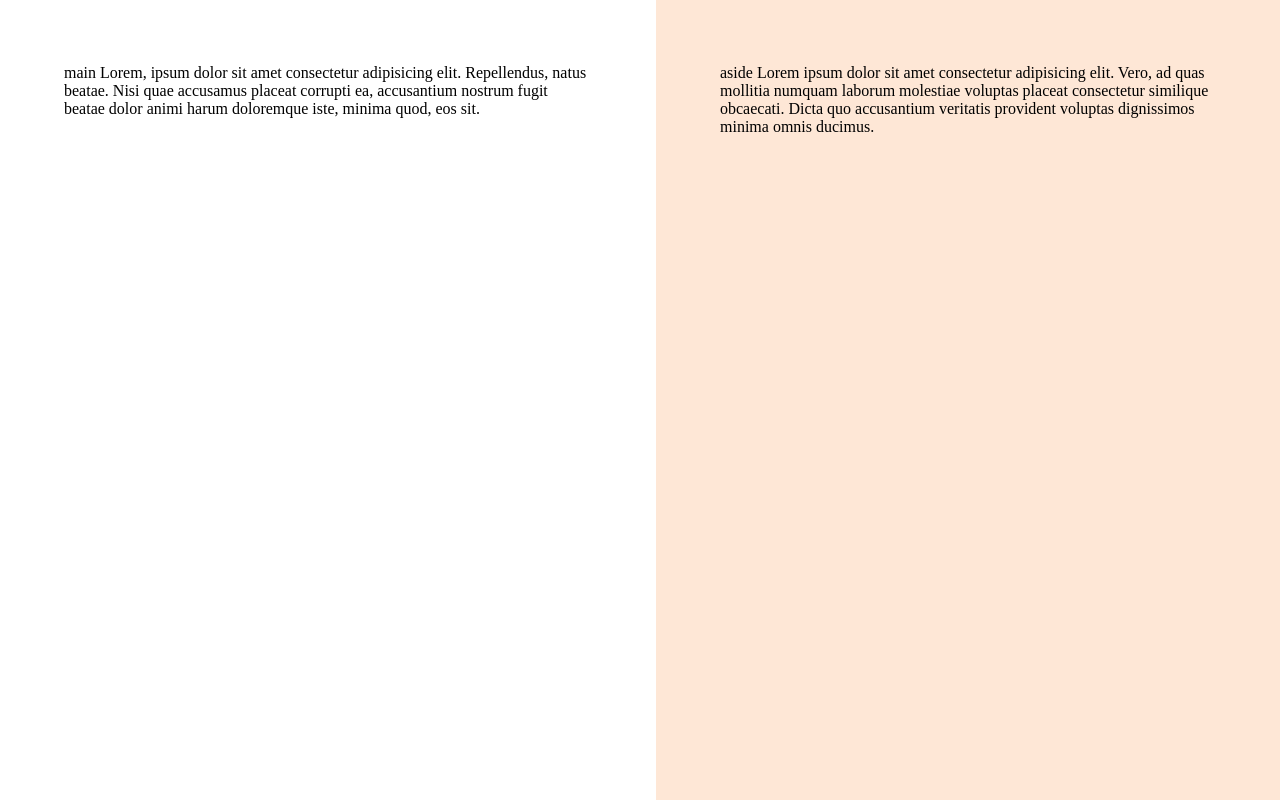
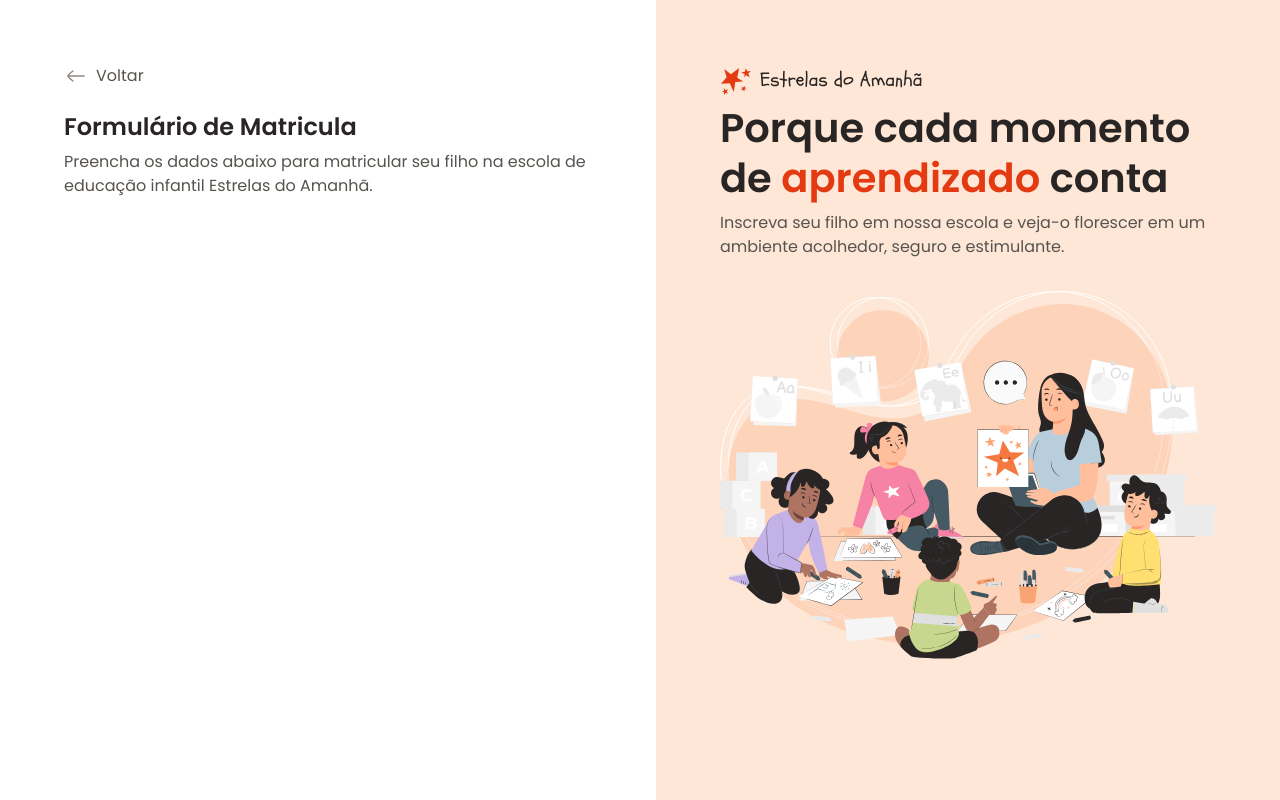
Before and after one commit to luizroquim/Formulario-de-Matricula, a plain HTML site: page index.html in a window 1280 px wide. Drawn offline with Linux system fonts and the light colour scheme.

Commit message:
Conteúdo  aside e conteúdo inicla do main

```diff
--- a/index.html
+++ b/index.html
@@ -13,13 +13,23 @@
 <body>
     <div id="app">
         <main>
-            <div class="main-container">main
-                Lorem, ipsum dolor sit amet consectetur adipisicing elit. Repellendus, natus beatae. Nisi quae accusamus placeat corrupti ea, accusantium nostrum fugit beatae dolor animi harum doloremque iste, minima quod, eos sit.
+            <div class="main-container">
+                <div class="back">
+                  <img src="assets/icons/arrow-left-02.svg" alt="ícone de voltar">
+                  <span>Voltar</span>
+                </div>
+                <h1>Formulário de Matricula</h1>
+                <p>Preencha os dados abaixo para matricular seu filho na escola de educação infantil Estrelas do Amanhã.</p>
             </div>
         </main>
         <aside>
-            <div class="aside-container">aside
-                Lorem ipsum dolor sit amet consectetur adipisicing elit. Vero, ad quas mollitia numquam laborum molestiae voluptas placeat consectetur similique obcaecati. Dicta quo accusantium veritatis provident voluptas dignissimos minima omnis ducimus.
+            <div class="aside-container">
+                <header>
+                    <img src="assets/logo.svg" alt="logo estrela do Amanhã">
+                    <h2>Porque cada momento de <span>aprendizado</span> conta</h2>
+                    <p>Inscreva seu filho em nossa escola e veja-o florescer em um ambiente acolhedor, seguro e estimulante.</p>
+                </header>
+                <img src="assets/Illustration.svg" alt="Ilustração de uma professora com crianças prestando atenção">
             </div>
         </aside>
     </div>
--- a/styles/global.css
+++ b/styles/global.css
@@ -23,4 +23,13 @@
 }
 body{
     overflow: hidden;
+    font:var(--text);
+    color: var(--text-secondary);
 }
+h1,h2{
+    color:var(--text-primary);
+}
+img{
+    max-width:100%;
+    height: auto;
+}
--- a/styles/layout.css
+++ b/styles/layout.css
@@ -12,6 +12,16 @@ main{
     & .main-container{
         max-width: 33rem;
         margin-left:auto ;
+    & .back{
+        display: flex;
+        align-items:center;
+        gap: .5rem;
+        margin-bottom: 1.5rem;
+    }
+    & h1{
+        font:600 1.5rem/1.25 var(--font-family);
+        margin-bottom: .5rem;
+    }
 
     }
 }
@@ -22,6 +32,18 @@ aside{
     padding: 4rem;
     & .aside-container{
         max-width:31rem;
+        & > img{
+            margin-top: 2rem;
+        }
+
+    }
+    & h2{
+        font: 600 2.5rem/1.25 var(--font-family);
+        margin-bottom: .5rem;
+
+        & span{
+            color:var(--text-highlight);
+        }
 
     }
 }
```
